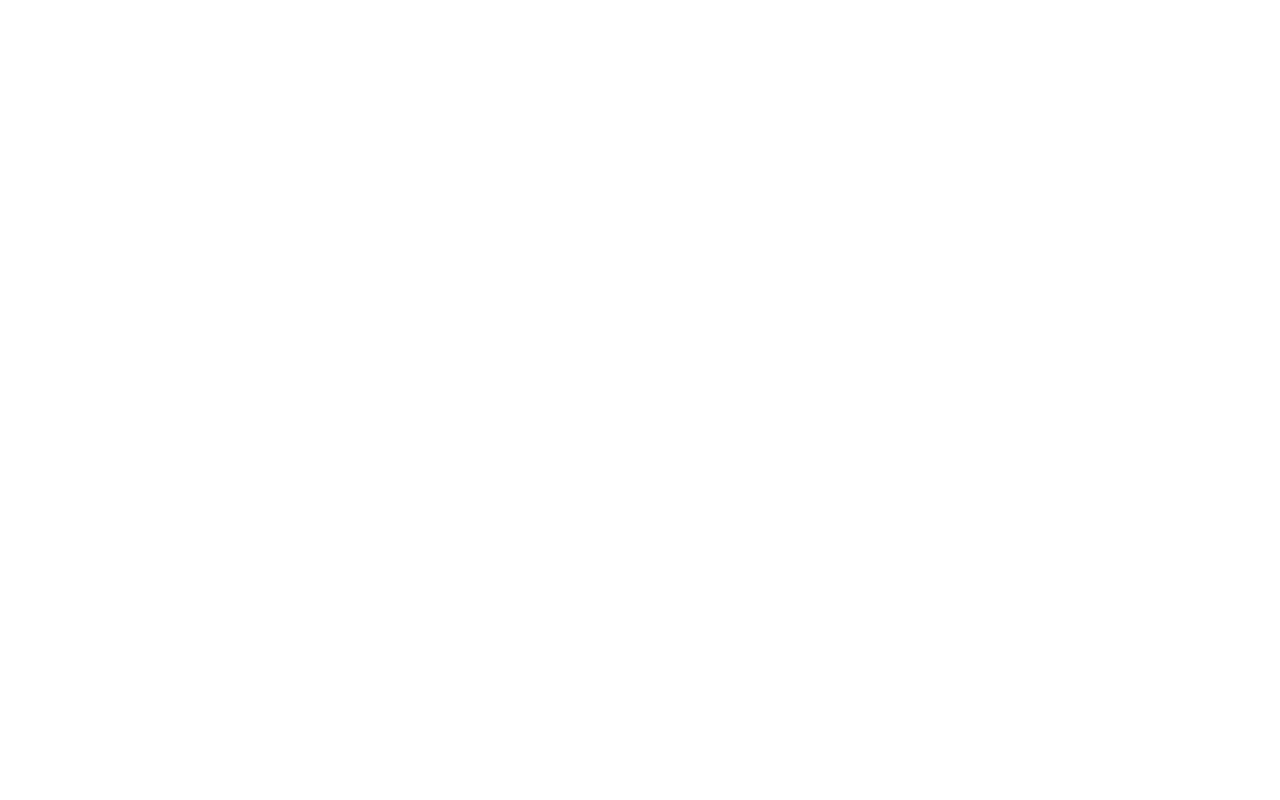
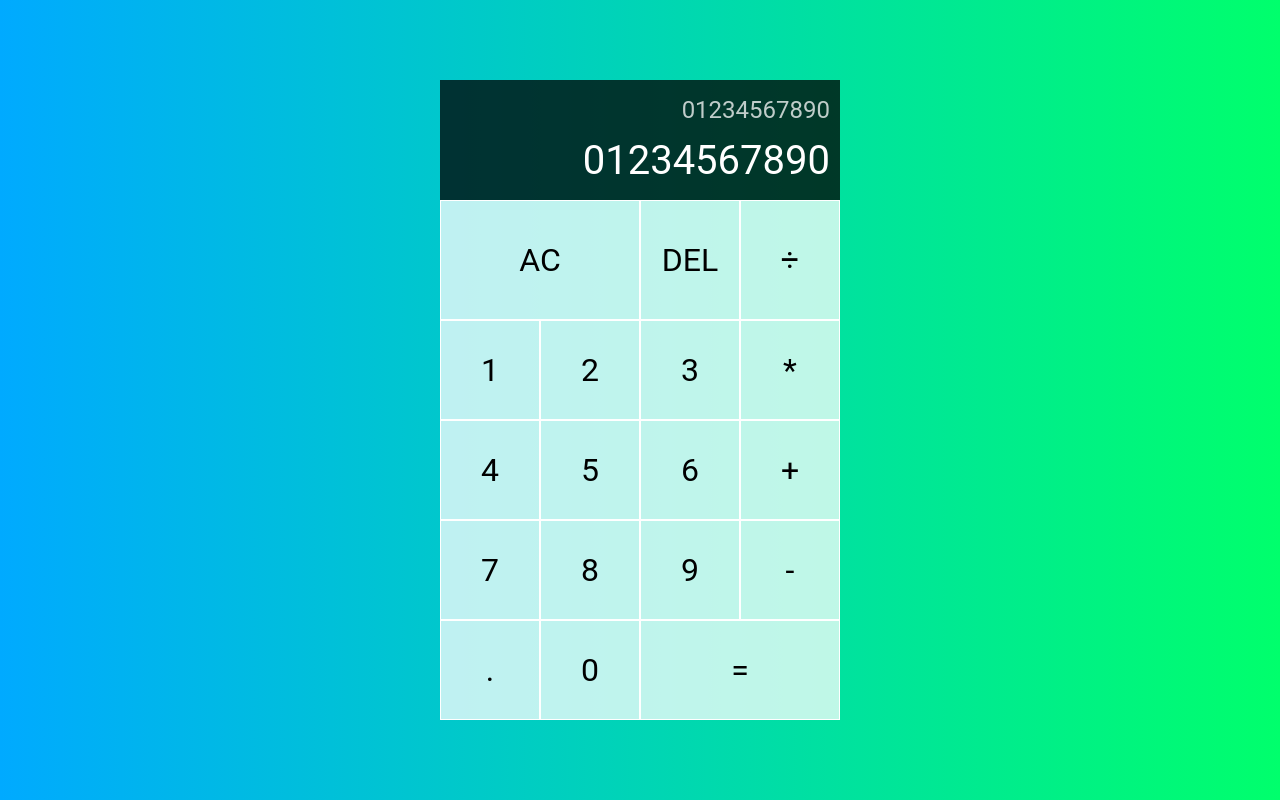
Before and after one commit to IgorOsa/rsschool-tasks-JS2020Q3, a plain HTML site: page calculator/index.html in a window 1280 px wide. Drawn offline with Linux system fonts and the light colour scheme.

Commit message:
feat: basic layout

```diff
--- a/calculator/index.html
+++ b/calculator/index.html
@@ -10,7 +10,32 @@
 </head>
 
 <body>
-
+    <main class="calculator__grid">
+        <section class="calculator__output">
+            <div data-output-previous class="calculator__output_previous">01234567890</div>
+            <div data-output-current class="calculator__output_current">01234567890</div>
+        </section>
+        <section class="calculator__controls">
+            <button data-all-clear class="span-two">AC</button>
+            <button data-delete>DEL</button>
+            <button data-operation>÷</button>
+            <button data-number>1</button>
+            <button data-number>2</button>
+            <button data-number>3</button>
+            <button data-operation>*</button>
+            <button data-number>4</button>
+            <button data-number>5</button>
+            <button data-number>6</button>
+            <button data-operation>+</button>
+            <button data-number>7</button>
+            <button data-number>8</button>
+            <button data-number>9</button>
+            <button data-operation>-</button>
+            <button data-number>.</button>
+            <button data-number>0</button>
+            <button data-equals class="span-two">=</button>
+        </section>
+    </main>
 </body>
 
 </html>
--- a/calculator/styles.css
+++ b/calculator/styles.css
@@ -0,0 +1,66 @@
+*,
+*::before,
+*::after {
+  box-sizing: border-box;
+  font-family: 'Roboto', sans-serif;
+  font-weight: normal;
+}
+
+body {
+  padding: 0;
+  margin: 0;
+  background: linear-gradient(to right, #00aaff, #00ff6c);
+}
+
+.calculator__grid {
+  display: grid;
+  grid-template-columns: auto;
+  grid-template-rows: minmax(120px, auto) auto;
+  justify-content: center;
+  align-content: center;
+  min-height: 100vh;
+}
+
+.calculator__controls {
+  display: grid;
+  grid-template-columns: repeat(4, 100px);
+  grid-template-rows: minmax(120px, auto) repeat(4, 100px);
+}
+
+.calculator__controls > button {
+  cursor: pointer;
+  font-size: 2rem;
+  border: 1px solid white;
+  outline: none;
+  background-color: rgba(255, 255, 255, 0.75);
+}
+
+.calculator__controls > button:hover {
+  background-color: rgba(255, 255, 255, 0.9);
+}
+
+.span-two {
+  grid-column: span 2;
+}
+
+.calculator__output {
+  grid-column: 1 / -1;
+  background-color: rgba(0, 0, 0, 0.75);
+  display: flex;
+  align-items: flex-end;
+  justify-content: space-around;
+  flex-direction: column;
+  padding: 10px;
+  word-wrap: break-word;
+  word-break: break-all;
+}
+
+.calculator__output_previous {
+  color: rgba(255, 255, 255, 0.75);
+  font-size: 1.5rem;
+}
+
+.calculator__output_current {
+  color: white;
+  font-size: 2.5rem;
+}
```
